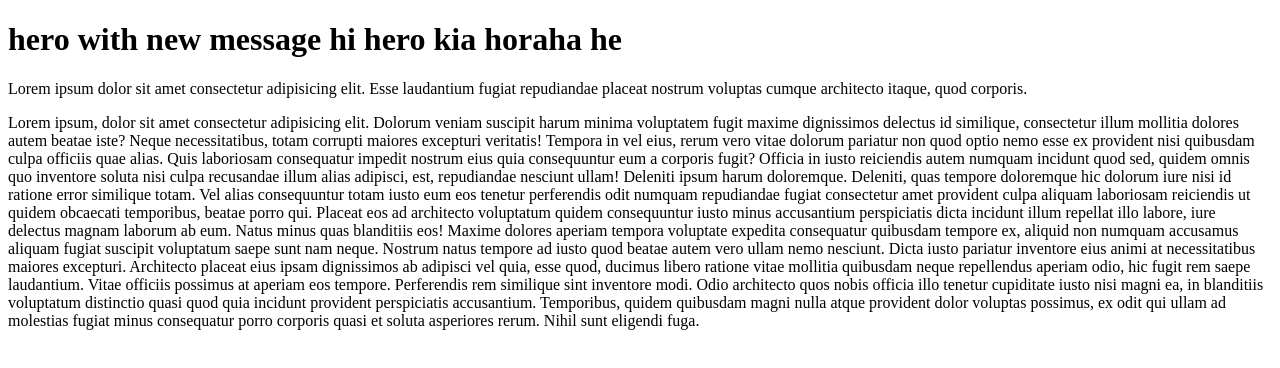
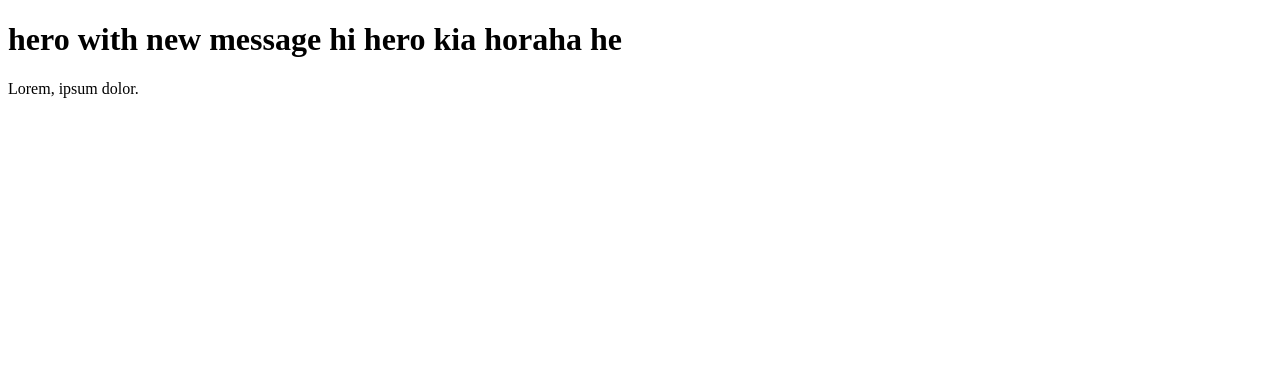
Before and after one commit to zaintahiri/javascript-todolist, a plain HTML site: page hero.html in a window 1280 px wide. Drawn offline with Linux system fonts and the light colour scheme.

```diff
--- a/hero.html
+++ b/hero.html
@@ -7,43 +7,8 @@
   </head>
   <body>
     <h1>hero with new message hi hero kia horaha he</h1>
-    <p>
-      Lorem ipsum dolor sit amet consectetur adipisicing elit. Esse laudantium
-      fugiat repudiandae placeat nostrum voluptas cumque architecto itaque, quod
-      corporis.
-    </p>
-    <p>
-      Lorem ipsum, dolor sit amet consectetur adipisicing elit. Dolorum veniam
-      suscipit harum minima voluptatem fugit maxime dignissimos delectus id
-      similique, consectetur illum mollitia dolores autem beatae iste? Neque
-      necessitatibus, totam corrupti maiores excepturi veritatis! Tempora in vel
-      eius, rerum vero vitae dolorum pariatur non quod optio nemo esse ex
-      provident nisi quibusdam culpa officiis quae alias. Quis laboriosam
-      consequatur impedit nostrum eius quia consequuntur eum a corporis fugit?
-      Officia in iusto reiciendis autem numquam incidunt quod sed, quidem omnis
-      quo inventore soluta nisi culpa recusandae illum alias adipisci, est,
-      repudiandae nesciunt ullam! Deleniti ipsum harum doloremque. Deleniti,
-      quas tempore doloremque hic dolorum iure nisi id ratione error similique
-      totam. Vel alias consequuntur totam iusto eum eos tenetur perferendis odit
-      numquam repudiandae fugiat consectetur amet provident culpa aliquam
-      laboriosam reiciendis ut quidem obcaecati temporibus, beatae porro qui.
-      Placeat eos ad architecto voluptatum quidem consequuntur iusto minus
-      accusantium perspiciatis dicta incidunt illum repellat illo labore, iure
-      delectus magnam laborum ab eum. Natus minus quas blanditiis eos! Maxime
-      dolores aperiam tempora voluptate expedita consequatur quibusdam tempore
-      ex, aliquid non numquam accusamus aliquam fugiat suscipit voluptatum saepe
-      sunt nam neque. Nostrum natus tempore ad iusto quod beatae autem vero
-      ullam nemo nesciunt. Dicta iusto pariatur inventore eius animi at
-      necessitatibus maiores excepturi. Architecto placeat eius ipsam
-      dignissimos ab adipisci vel quia, esse quod, ducimus libero ratione vitae
-      mollitia quibusdam neque repellendus aperiam odio, hic fugit rem saepe
-      laudantium. Vitae officiis possimus at aperiam eos tempore. Perferendis
-      rem similique sint inventore modi. Odio architecto quos nobis officia illo
-      tenetur cupiditate iusto nisi magni ea, in blanditiis voluptatum
-      distinctio quasi quod quia incidunt provident perspiciatis accusantium.
-      Temporibus, quidem quibusdam magni nulla atque provident dolor voluptas
-      possimus, ex odit qui ullam ad molestias fugiat minus consequatur porro
-      corporis quasi et soluta asperiores rerum. Nihil sunt eligendi fuga.
-    </p>
+   <p>Lorem, ipsum dolor.</p>
+
+
   </body>
 </html>
```
